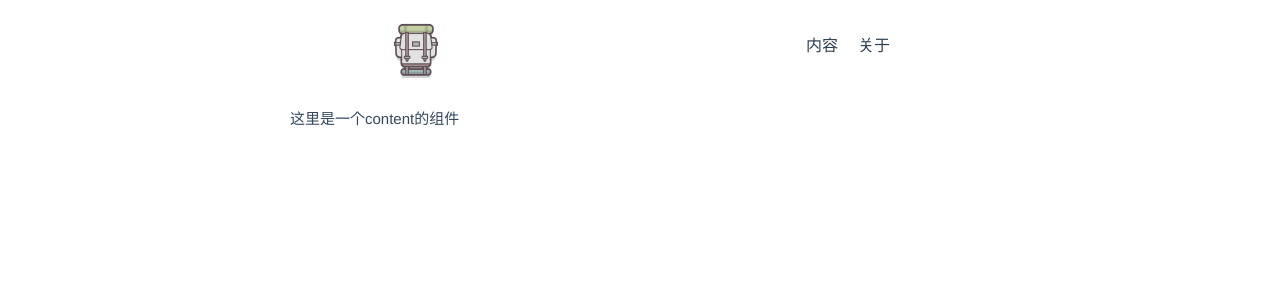
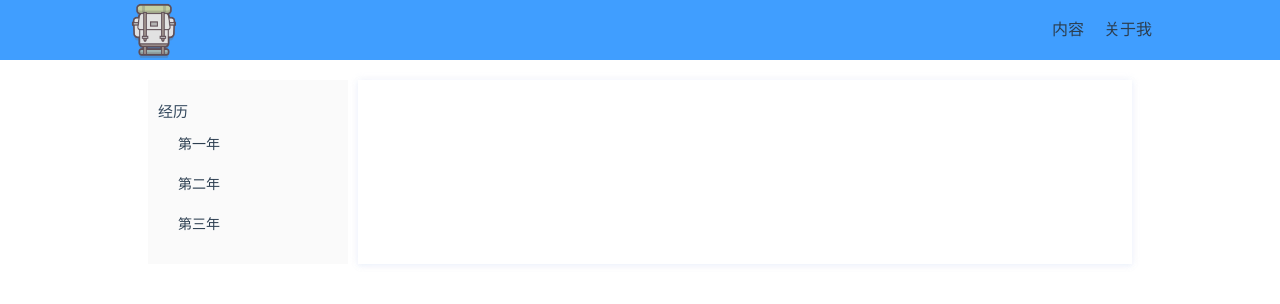
Before and after one commit to zhangluJs/zhangluJs.github.io, a React app: page / in a window 1280 px wide. Built offline with nearby package versions, Linux system fonts and the light colour scheme.

Commit message:
搭建了页面的大体布局，使用map便利生成了组件

```diff
--- a/src/common/css/reset.scss
+++ b/src/common/css/reset.scss
@@ -1,3 +1,10 @@
+
+* {
+    padding: 0;
+    margin: 0;
+    list-style: none;
+    font-weight: normal;
+}
 body {
     padding: 0;
     margin: 0;
@@ -15,3 +22,9 @@ a {
     text-decoration: none;
     background-color: transparent;
 }
+.container {
+    width: 1024px;
+    height: 100%;
+    margin: 0 auto;
+    overflow: hidden;
+}
--- a/src/main.js
+++ b/src/main.js
@@ -3,9 +3,9 @@ import ReactDOM from 'react-dom';
 import './common/css/reset.scss';
 
 
-import Home from './page/home/index.js';
+import App from './page/app/index.js';
 
 ReactDOM.render(
-    <Home />,
+    <App />,
     document.getElementById('root')
 )
--- /dev/null
+++ b/src/page/app/index.js
@@ -0,0 +1,26 @@
+import React from 'react';
+import {HashRouter, Route, NavLink, Switch, Redirect} from 'react-router-dom';
+import Header from '../header/index.js';
+import Content from '../content/index.js';
+import About from '../about/index.js';
+import './index.scss';
+
+
+class App extends React.Component {
+    render() {
+        return (
+            <HashRouter>
+                <div className="app">
+                    <Header />
+                    <main className="main">
+                        <Route exact path="/" component={Content}></Route>
+                        <Route path="/content" component={Content}></Route>
+                        <Route path="/about" component={About}></Route>
+                    </main>
+                </div>
+            </HashRouter>
+        )
+    }
+}
+
+export default App;
--- /dev/null
+++ b/src/page/app/index.scss
@@ -0,0 +1,6 @@
+.main {
+    width: 1024px;
+    margin: 0 auto;
+    padding: 20px;
+    box-sizing: border-box;
+}
--- /dev/null
+++ b/src/page/content-one/index.js
@@ -0,0 +1,11 @@
+import React from 'react';
+
+class ContentOne extends React.Component {
+    render () {
+        return (
+            <div>这里要写的就是第一年的经历，也就是上学，学啊学，努力学！</div>
+        )
+    }
+}
+
+export default ContentOne;
--- /dev/null
+++ b/src/page/content-two/index.js
@@ -0,0 +1,11 @@
+import React from 'react';
+
+class ContentTwo extends React.Component {
+    render () {
+        return (
+            <div>第二年的经历学劲没那么大了，然后就开始工作了。</div>
+        )
+    }
+}
+
+export default ContentTwo;
--- a/src/page/content/index.js
+++ b/src/page/content/index.js
@@ -1,13 +1,67 @@
 import React from 'react';
+import {HashRouter, Route, NavLink, Switch} from 'react-router-dom';
+import './index.scss'
+import ContentOne from '../content-one/index.js';
+import ContentTwo from '../content-two/index.js';
 
+function SideBar(props) {
+    let menu = props.navList.map(item => {
+        let list = item.list.map((key, index) => {
+            return (
+                <li key={index}><NavLink to={key.path}>{key.name}</NavLink></li>
+            )
+        })
+        return (
+            <div key={item.name}>
+                <p>{item.name}</p>
+                <ul>
+                    {list}
+                </ul>
+            </div>
+        )
+    })
+    return (
+        <div className="sidebar-wrap">
+            {menu}
+        </div>
+    )
+}
 
 class Content extends React.Component {
+    constructor(props) {
+        super(props);
+        this.state = {
+            navList: [
+                {
+                    name: '经历',
+                    list: [{
+                        name: '第一年',
+                        path: '/content/one'
+                    }, {
+                        name: '第二年',
+                        path: '/content/two'
+                    }, {
+                        name: '第三年',
+                        path: '/content/three'
+                    }]
+                }
+            ]
+        }
+    }
     componentDidMount() {
         console.log('这里是content')
     }
     render () {
         return (
-            <div>这里是一个content的组件</div>
+            <section className="content">
+                <SideBar navList={this.state.navList}/>
+                    <div className="content-right">
+                        <Switch>
+                            <Route path='/content/one' component={ContentOne}></Route>
+                            <Route path='/content/two' component={ContentTwo}></Route>
+                        </Switch>
+                    </div>
+                </section>
         )
     }
 }
--- /dev/null
+++ b/src/page/content/index.scss
@@ -0,0 +1,33 @@
+.content {
+    display: flex;
+    .sidebar-wrap {
+        width: 200px;
+        float: left;
+        padding: 20px 10px;
+        margin-right: 10px;
+        box-sizing: border-box;
+        background: #fafafa;
+        li {
+            padding-left: 20px;
+            box-sizing: border-box;
+            line-height: 40px;
+            color: #303133;
+            font-size: 14px;
+            transition: all .2s;
+            &:hover {
+                background: #ecf5ff;
+            }
+            a {
+                display: block;
+                width: 100%;
+                height: 100%;
+            }
+        }
+    }
+    .content-right {
+        flex: 1;
+        padding: 10px;
+        box-sizing: border-box;
+        box-shadow: 0 0 8px rgba(232, 237, 250, .6), 0 2px 4px 0 rgba(232, 237, 250, .5);
+    }
+}
--- a/src/page/header/index.js
+++ b/src/page/header/index.js
@@ -1,28 +1,19 @@
 import React from 'react';
-import {BrowserRouter, Route, Link} from 'react-router-dom';
-import Content from '../content/index.js';
-import About from '../about/index.js';
+import {NavLink} from 'react-router-dom';
 import './index.scss';
 
 class Header extends React.Component {
     render () {
         return (
-            <BrowserRouter>
-                <div>
-                    <header className="header">
-                        <a link="#" className="logo">
-                            <img src="../../static/favicon.png"/>
-                        </a>
-                        <ul className="nav-list">
-                            <li className="list-item"><Link to="/content">内容</Link></li>
-                            <li className="list-item"><Link to="/about">关于</Link></li>
-                        </ul>
-                    </header>
-                    <Route exact path="/" component={Content}/>
-                    <Route path="/content" component={Content}/>
-                    <Route path="/about" component={About}/>
+            <header className="header">
+                <div className="container">
+                    <img className="logo" src="../../../static/favicon.png"/>
+                    <ul className="nav-list">
+                        <li className="list-item"><NavLink to="/content" activeClassName="active-item">内容</NavLink></li>
+                        <li className="list-item"><NavLink to="/about" activeClassName="active-item">关于我</NavLink></li>
+                    </ul>
                 </div>
-            </BrowserRouter>
+            </header>
         )
     }
 }
--- a/src/page/header/index.scss
+++ b/src/page/header/index.scss
@@ -1,11 +1,11 @@
 .header {
-    padding: 20px 100px;
+    width: 100%;
+    height: 60px;
     overflow: hidden;
+    background: #409eff;
     .logo {
         float: left;
-        img {
-            height: 60px;
-        }
+        height: 60px;
     }
     .nav-list {
         float: right;
@@ -14,14 +14,21 @@
             float: left;
             margin-left: 20px;
             font-size: 16px;
-            line-height: 1.4;
+            line-height: 60px;
             padding-bottom: 3px;
+            color: #fff;
+            border-bottom: 2px solid transparent;
             &:hover {
-                border-bottom: 2px solid #42b983;
+                border-bottom: 2px solid #fff;
             }
             &:acitve {
-                border-bottom: 2px solid #42b983;
+                border-bottom: 2px solid #fff;
             }
         }
     }
+    .active-item {
+        color: #fff;
+        padding-bottom: 5px;
+        border-bottom: 2px solid #fff;
+    }
 }
--- a/src/page/home/index.js
+++ /dev/null
@@ -1,17 +0,0 @@
-import React from 'react';
-import Header from '../header/index.js';
-import './index.scss';
-
-
-
-class Home extends React.Component {
-    render() {
-        return (
-            <div className="home">
-                <Header />
-            </div>
-        )
-    }
-}
-
-export default Home;
--- a/src/page/home/index.scss
+++ /dev/null
@@ -1,4 +0,0 @@
-.home {
-    width: 700px;
-    margin: 0 auto;
-}
--- a/webpack.config.js
+++ b/webpack.config.js
@@ -18,7 +18,6 @@ module.exports = {
         compress: false,
         hot: true
     },
-    devtools: 'source-map',
     module: {
         rules: [
             {
```
Also changed, not shown: README.md.
